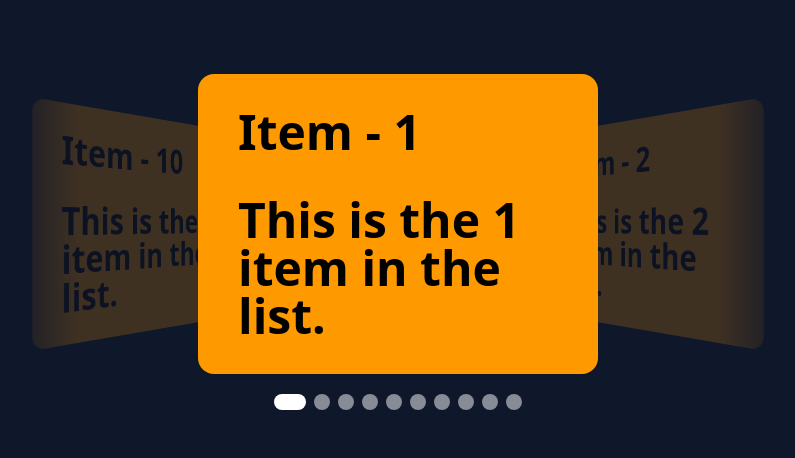
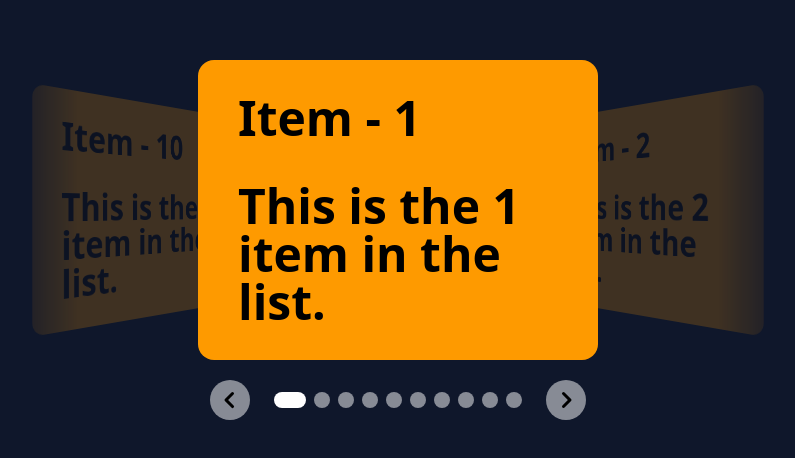
Before and after one commit to ZHENSHUO-ZHAO/ui-stack, a React (Vite) app: page / in a window 1280 px wide. Shown: the part 156-614 px from the top of the page, without its empty margins (242-1037 px from the left). Built offline with nearby package versions, Linux system fonts and the light colour scheme.

Commit message:
Added next and prvious card button

```diff
--- a/src/animations/Carousel.tsx
+++ b/src/animations/Carousel.tsx
@@ -1,6 +1,7 @@
 import {
   animate,
   motion,
+  scale,
   useMotionValue,
   useMotionValueEvent,
   useTransform,
@@ -18,6 +19,7 @@ import {
   type RefObject,
   type SetStateAction,
 } from "react";
+import { ChevronLeftIcon, ChevronRightIcon } from "@heroicons/react/16/solid";
 
 type layoutDataType<T> = {
   cardWidth: number;
@@ -212,8 +214,8 @@ export default function Carousel<T>({
     return springControls.finished;
   };
 
-  // Scroll to the card corresponding to the clicked dot index.
-  const onScroll = (index: number) => {
+  // Get the content index of the card in the center of the view.
+  const getMidCardIndex = (): number => {
     const getLocalDistance = (offset: number): number => {
       return Math.abs(dragX.get() + offset);
     };
@@ -224,8 +226,17 @@ export default function Carousel<T>({
         ? cur
         : pre;
     });
-    const indexOffset = index - midCardData.index;
+    return midCardData.index;
+  };
+
+  // Scroll to the card corresponding to the clicked dot index.
+  const onScroll = (index: number) => {
+    let indexOffset = index - getMidCardIndex();
+    if (Math.abs(indexOffset) === contentList.length - 1) {
+      indexOffset = indexOffset < 0 ? 1 : -1;
+    }
     const scrollAmount = indexOffset * layoutData.snapSize;
+    console.log(indexOffset);
 
     onDragStart();
     const springControls = animate(
@@ -241,6 +252,15 @@ export default function Carousel<T>({
     );
     inertiaRef.current = springControls.stop;
     springControls.finished.then(onDragEnd);
+  };
+
+  // Flip to the next or previous card.
+  const onNext = (toRight: boolean): void => {
+    const currentIndex = getMidCardIndex();
+    const targetIndex = toRight
+      ? (currentIndex + 1) % contentList.length
+      : (currentIndex - 1 + contentList.length) % contentList.length;
+    onScroll(targetIndex);
   };
 
   useMotionValueEvent(dragX, "change", (latestValue: number) => {
@@ -356,7 +376,17 @@ export default function Carousel<T>({
             </motion.ul>
           </LayoutContext>
         </motion.div>
-        <ul className="flex justify-center items-center gap-2 pb-1">
+        <ul className="flex justify-center items-center gap-2 pb-2">
+          <motion.button
+            className="size-10 rounded-full bg-white/50 flex justify-center items-center mr-4"
+            whileHover={{
+              boxShadow: "0 0 3px 2px rgba(255,255,255,0.5)",
+            }}
+            whileTap={{ scale: 0.9 }}
+            onClick={() => onNext(false)}
+          >
+            <ChevronLeftIcon className="size-8" />
+          </motion.button>
           {contentList.map((_, i) => (
             <motion.li
               key={i}
@@ -371,8 +401,19 @@ export default function Carousel<T>({
                 boxShadow: "0 0 3px 2px rgba(255,255,255,0.8)",
                 scale: 1.1,
               }}
+              whileTap={{ scale: 0.9 }}
             />
           ))}
+          <motion.button
+            className="size-10 rounded-full bg-white/50 flex justify-center items-center ml-4"
+            whileHover={{
+              boxShadow: "0 0 3px 2px rgba(255,255,255,0.5)",
+            }}
+            whileTap={{ scale: 0.9 }}
+            onClick={() => onNext(true)}
+          >
+            <ChevronRightIcon className="size-8" />
+          </motion.button>
         </ul>
       </div>
     </MotionContainer>
```
